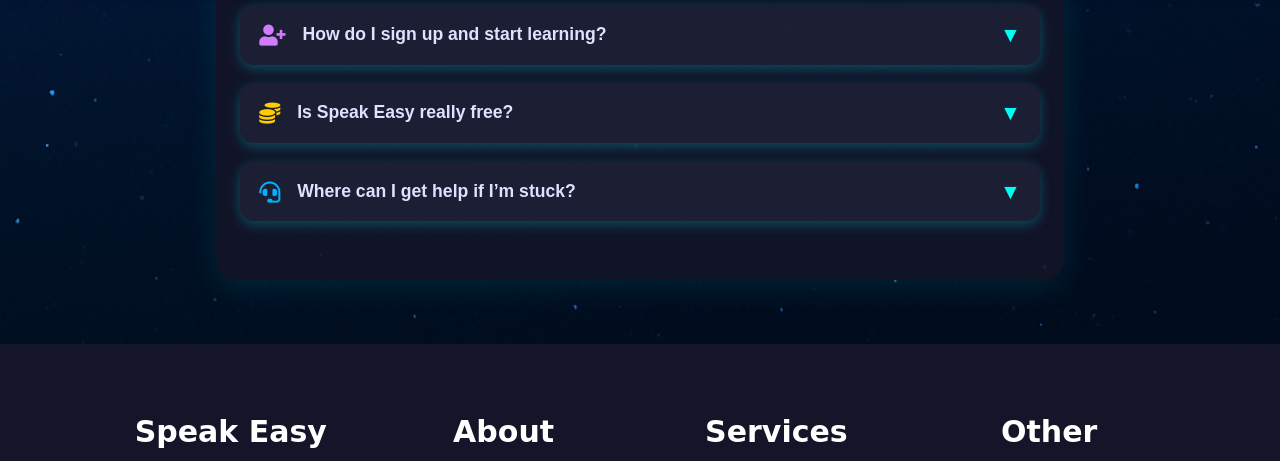
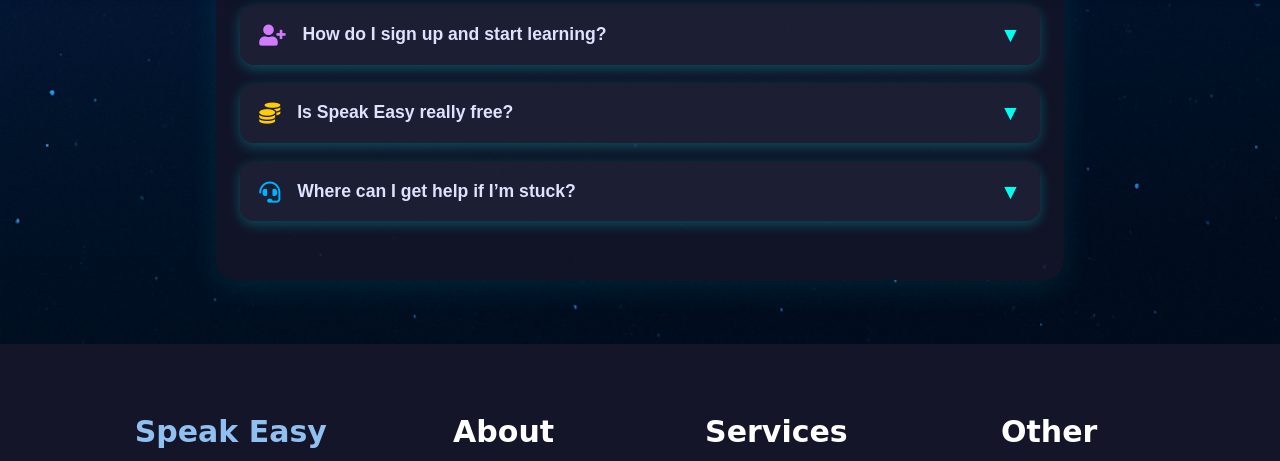
Before and after one commit to Deepak0118/Speak-Easy, a website: page index.html in a window 1280 px wide. In both pictures the pointer is over the link "Speak Easy". Shown: the part 2987-3448 px from the top of the page. Drawn offline with nearby package versions, Linux system fonts and the light colour scheme.

Commit message:
hover effect added  in footer section and in icons

```diff
--- a/index.css
+++ b/index.css
@@ -524,7 +524,9 @@
   color: #ffffff;
   transition: color 0.3s ease;
 }
-
+.footer-section h3 a:hover {
+  color: #8fc0f0;
+}
 
 
 .footer-section p {
```
